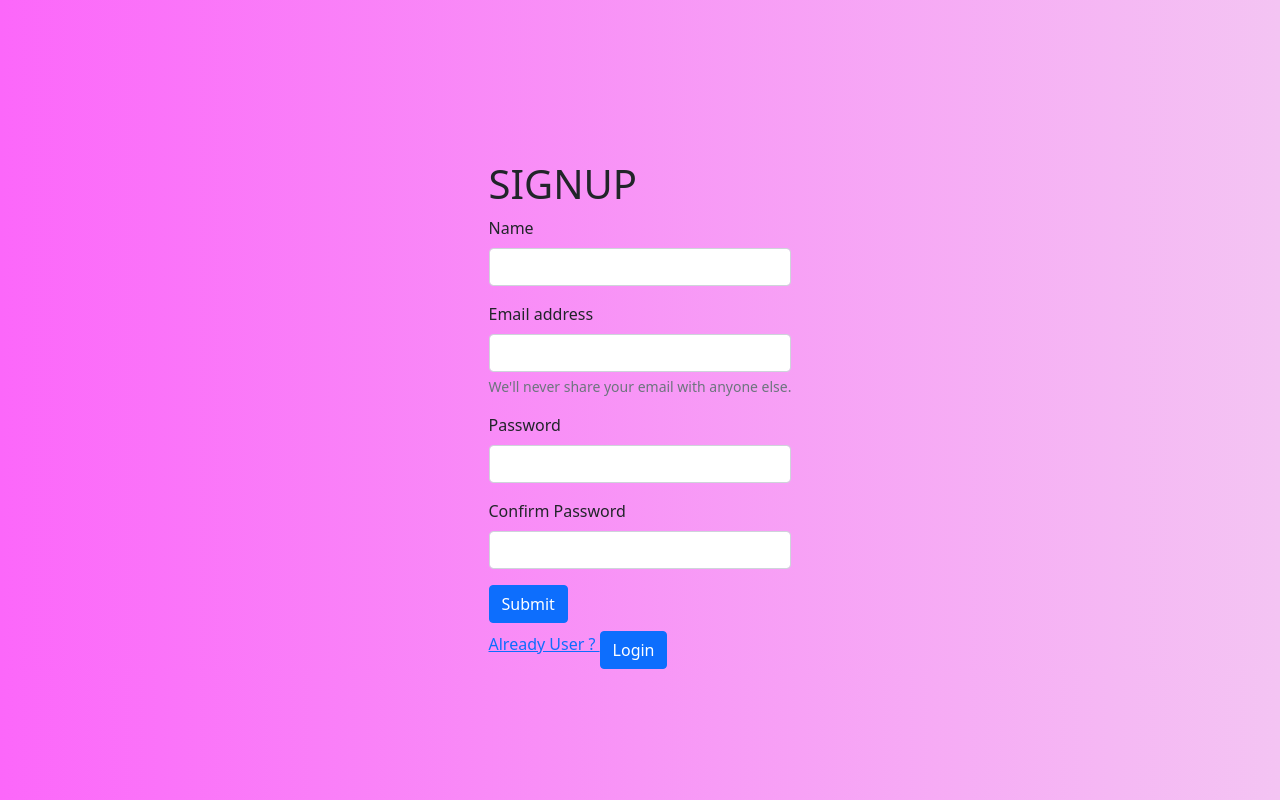
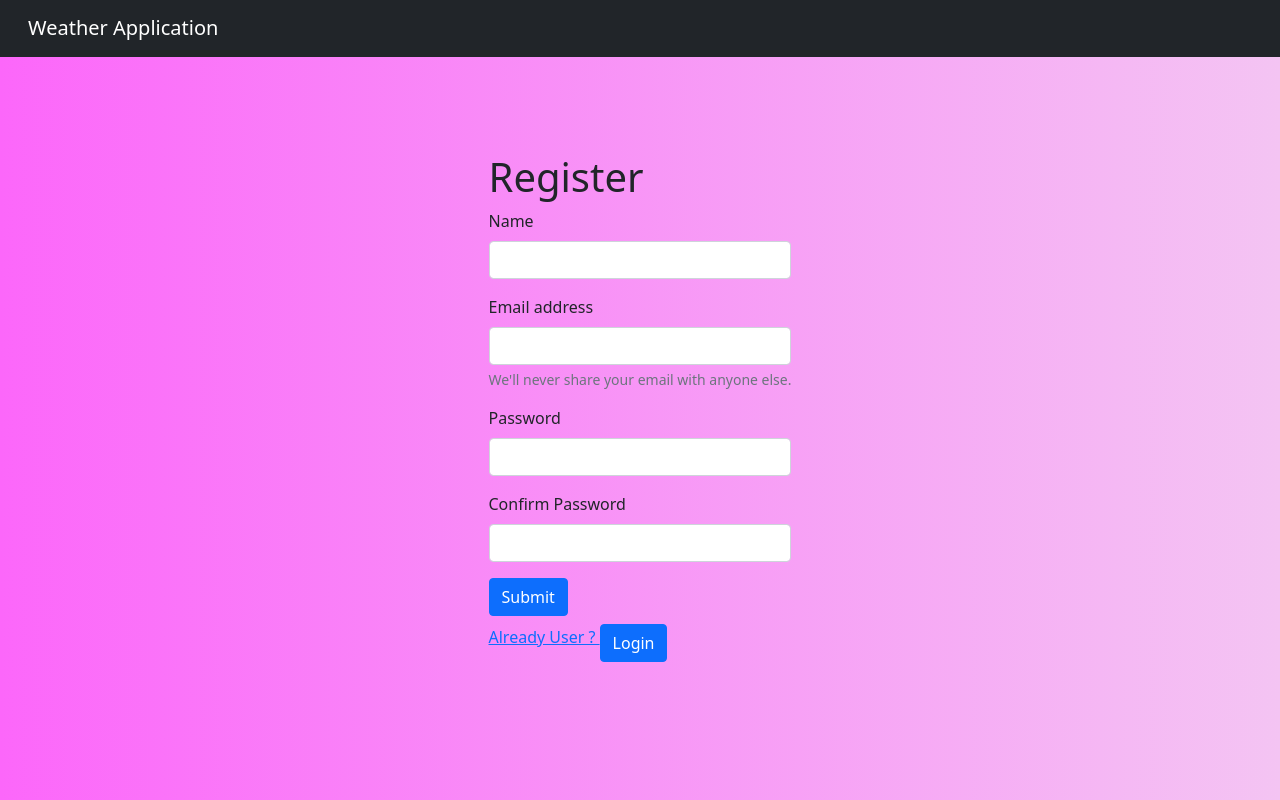
Before and after one commit to sajjanshah11/meme-generator, a React (Create React App) app: page /signup in a window 1280 px wide. Built offline with nearby package versions, Linux system fonts and the light colour scheme.

Commit message:
task completed

```diff
--- a/src/Login.js
+++ b/src/Login.js
@@ -61,11 +61,15 @@ const Login = () =>{
     return(
         <>
             <nav class="navbar navbar-expand-lg navbar-dark bg-dark p-3">
-
+                <div class="col-3">
+                    <div class="container-fluid">
+                        <span class="navbar-brand mb-0 h1">Weather Application</span>
+                    </div>
+                </div>
             </nav>
                 <div className = "main-login">
                     <div>
-                        <h1>LOGIN</h1>
+                        <h1>Login</h1>
                         <form onSubmit = {submitHandler}>
                             <div class="mb-3">
                                 <label for="exampleInputEmail1" class="form-label">Email address</label>
--- a/src/Signup.js
+++ b/src/Signup.js
@@ -54,9 +54,16 @@ const Signup = ()=>{
 
     return(
         <>
+            <nav class="navbar navbar-expand-lg navbar-dark bg-dark p-3">
+                <div class="col-3">
+                    <div class="container-fluid">
+                        <span class="navbar-brand mb-0 h1">Weather Application</span>
+                    </div>
+                </div>
+            </nav>
             <div className = "main-login">
                  <div>
-                    <h1>SIGNUP</h1>
+                    <h1>Register</h1>
                     <form onSubmit = {submitHandler}>
                         <div class="mb-3">
                             <label for="exampleInputEmail1" class="form-label"> Name </label>
--- a/src/weather.css
+++ b/src/weather.css
@@ -139,5 +139,5 @@ table{
     display: flex;
     justify-content: center;
     align-items: center;
-    margin-top: 10rem;
+    margin-top: 6rem;
   }
```
